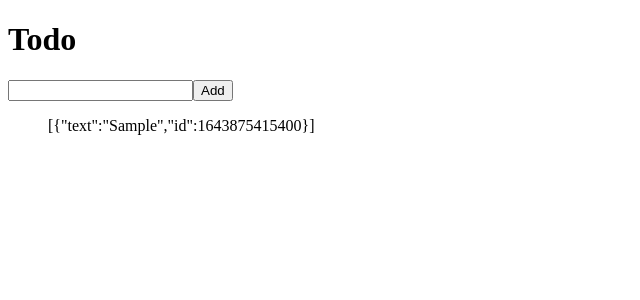
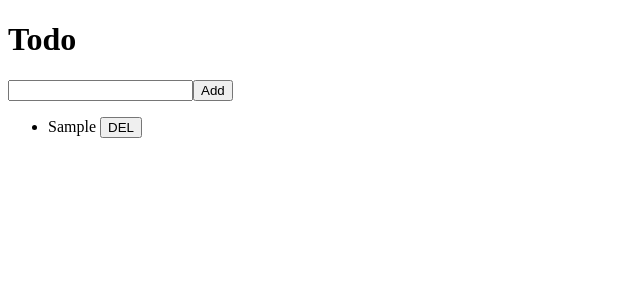
Before and after one commit to lnuvy/Redux-practice, a React (Create React App) app: page / in a window 1280 px wide. Both pictures are taken after typing "Sample" into the empty fields and a click on the button "Add". Shown: the top 300 px of the page, without its empty margins (0-640 px from the left). Built offline with nearby package versions, Linux system fonts and the light colour scheme.

Commit message:
toDo 삭제 기능구현

```diff
--- /dev/null
+++ b/src/components/ToDo.js
@@ -0,0 +1,20 @@
+import React from "react";
+import { connect } from "react-redux";
+import { actionCreators } from "../store";
+
+const ToDo = ({ text, onBtnClick }) => {
+  return (
+    <li>
+      {text} <button onClick={onBtnClick}>DEL</button>
+    </li>
+  );
+};
+
+function mapDispatchToProps(dispatch, ownProps) {
+  // console.log(ownProps);
+  return {
+    onBtnClick: () => dispatch(actionCreators.deleteTodo(ownProps.id)),
+  };
+}
+
+export default connect(null, mapDispatchToProps)(ToDo);
--- a/src/route/Home.js
+++ b/src/route/Home.js
@@ -1,6 +1,7 @@
 import React, { useState } from "react";
 import { connect } from "react-redux";
 import { actionCreators } from "../store";
+import ToDo from "../components/ToDo";
 
 const Home = ({ toDos, addTodo }) => {
   const [text, setText] = useState("");
@@ -23,7 +24,11 @@
         <input type="text" value={text} onChange={onChange} />
         <button>Add</button>
       </form>
-      <ul>{JSON.stringify(toDos)}</ul>
+      <ul>
+        {toDos.map((toDo) => (
+          <ToDo {...toDo} key={toDo.id} />
+        ))}
+      </ul>
     </>
   );
 };
--- a/src/store.js
+++ b/src/store.js
@@ -13,7 +13,7 @@
 const deleteTodo = (id) => {
   return {
     type: DELETE,
-    id,
+    id: parseInt(id),
   };
 };
 
@@ -22,7 +22,7 @@
     case ADD:
       return [{ text: action.text, id: Date.now() }, ...state];
     case DELETE:
-      return state.filter((toDo) => toDo !== action.id);
+      return state.filter((toDo) => toDo.id !== action.id);
     default:
       return state;
   }
```
